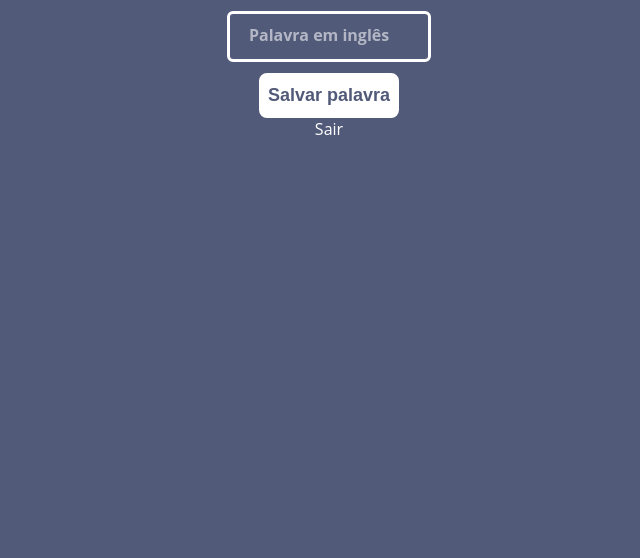
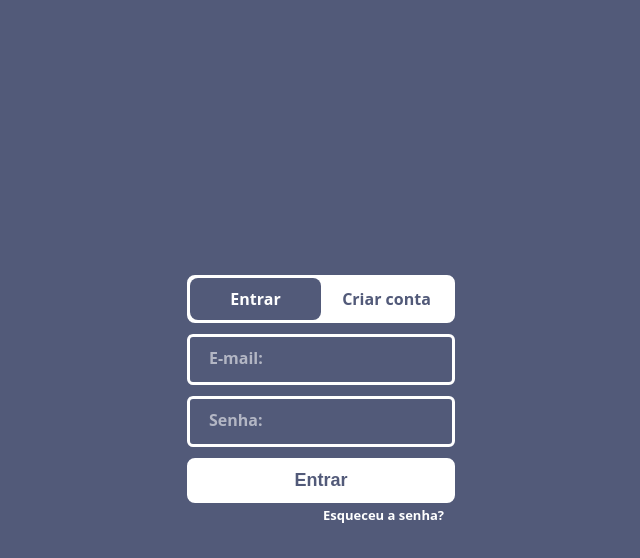
Before and after one commit to Gustavodacrvi/english-cards, a Vue app: page / in a window 1280 px wide. Before the commit this address led to /dashboard. Shown: the top 558 px of the page, without its empty margins (319-959 px from the left). Built offline with nearby package versions, Linux system fonts and the light colour scheme.

Commit message:
Auth bug fixed

```diff
--- a/src/components/Form/Form.vue
+++ b/src/components/Form/Form.vue
@@ -88,12 +88,12 @@ export default {
         goToPrivacyPolicyPage() {
             this.$router.push('/privacy')
         },
-        login() {
-          this.$store.dispatch('login', this.user)
-          this.$router.push('/dashboard')
+      async login() {
+         await this.$store.dispatch('login', this.user)
+					this.$router.push({'name': 'Dashboard'})
         },
-        signUp() {
-          this.$store.dispatch('signUp', this.user)
+     async signUp() {
+         await this.$store.dispatch('signUp', this.user)
         }
     },
     computed: {
--- a/src/router/index.js
+++ b/src/router/index.js
@@ -35,9 +35,12 @@ const router = new VueRouter({
     mode: 'history',
     routes
 })
-router.beforeEach((to, from, next) => {
+
+router.beforeEach(
+        (to, from, next) => {
             const anyRoute = ['Privacy', 'Therms', 'Home']
-    const isLogged = store.state.user || storage.get('isLogged')
+            const isLogged = store.state.user|| storage.get('isLogged') === 'true'
+					console.log(isLogged)
             if(!isLogged) {
                             if(!anyRoute.includes(to.name)) {
                                                 next('/')
@@ -47,7 +50,7 @@ router.beforeEach((to, from, next) => {
                                             }
                         }
             else {
-        if(to.path === '/') {
+                            if(to.name == 'Home') {
                                                 next('/dashboard')
                                             }
                             else {
--- a/src/services/storage.js
+++ b/src/services/storage.js
@@ -2,14 +2,8 @@ const createStorage = typeStorage => {
     if(typeStorage == 'extension') {
         const get = (key) => {
             let value
-            $browser.storage.sync.get([String(key), (result) => {
-                try {
-                    value = JSON.parse(result[String(key)])
-                }
-                catch(err) {
-                    value = result[String(key)]
-                }
-                return value
+            $browser.storage.sync.get([key, (result) => {
+                value = result[key]
             }])
             return value
         }
@@ -31,13 +25,8 @@ const createStorage = typeStorage => {
     else if(typeStorage == 'browser') {
         let parseValue
         const get = key => {
-            const value = localStorage.getItem(String(key))
-            try {
-                parseValue = JSON.parse(value)
-            }
-            catch (err) {
-                parseValue = value
-            }
+            const value = localStorage.getItem(key)
+					return value
         }
         const set = (key, value) => {
             const parseValue = typeof value === "object" ? JSON.stringify(value) : String(value)
--- a/src/store/index.js
+++ b/src/store/index.js
@@ -4,7 +4,6 @@ import firebase from 'firebase/app'
 import { storage } from '../services/storage'
 import 'firebase/auth'
 import 'firebase/firestore'
-import router from '../router'
 const firebaseConfig = {
   apiKey: "AIzaSyDB4r-56op-Z9sgHzE39W3ygp7PH8BbNFk",
   authDomain: "english-cards-1c691.firebaseapp.com",
@@ -22,7 +21,7 @@ Vue.use(Vuex)
 export default new Vuex.Store({
     state: {
       isLogged: false,
-      user: {} ,
+      user: null ,
       error: null,
       words: [],
       errors: {
@@ -47,13 +46,14 @@ export default new Vuex.Store({
         if(payload) {
           state.isLogged = true
           storage.set('isLogged', true)
+          state.user = payload
         }
-        else {
-          storage.remove('isLogged')
-        }
-        state.user = payload
 
       },
+			removeUser(state) {
+				state.user = null
+				storage.remove('isLogged')
+			},
       setWord(state, payload) {
         state.words.push(payload)
       }
@@ -63,7 +63,7 @@ export default new Vuex.Store({
       async login({commit}, payload) {
         try {
           const firebaseUser = await auth.signInWithEmailAndPassword(payload.email, payload.password)
-          commit('setUser', firebaseUser.user)
+          commit('setUser', {uid: firebaseUser.user?.uid, email: firebaseUser.user?.email, username: payload.username})
           commit('setError', null)
         } catch (err) {
           commit('setUser', null)
@@ -72,14 +72,8 @@ export default new Vuex.Store({
 
       },
       async logout({commit}) {
-        auth.signOut()
-        .then(() => {
-          commit('setUser', null)
-        })
-        .catch(err => {
-          commit('setError', err.code)
-        })
-        router.push('/')
+         await auth.signOut()
+         commit('removeUser')
       },
       async signUp({commit}, payload) {
         try {
--- a/src/views/Dashboard.vue
+++ b/src/views/Dashboard.vue
@@ -22,10 +22,16 @@ export default {
     InputVue
   },
   methods: {
-    logout() {
-      this.$store.dispatch('logout')
-    }
+  async logout() {
+    await this.$store.dispatch('logout')
+		try {
+			await this.$router.push({'name': 'Home'})
+		}
+		catch(err) {
+			console.log(err)
+		}
   }
+}
 }
 </script>
 
@@ -45,5 +51,6 @@ export default {
 }
 span {
   color: var(--white);
+  cursor: pointer;
 }
 </style>
--- a/src/views/Home.vue
+++ b/src/views/Home.vue
@@ -1,20 +1,25 @@
 <template>
   <div class="home">
-      <toggle-button-vue />
+      <toggle-button />
   </div>
 </template>
 
 <script>
-import toggleButtonVue from '../components/Form/toggleButton.vue'
+import toggleButton from '../components/Form/toggleButton.vue'
 // @ is an alias to /src
 export default {
     name: 'Home',
     components: {
-        toggleButtonVue
+        toggleButton
     }
 }
 </script>
 
 <style scoped>
-
+.home {
+  top: 50%;
+  left: 50%;
+  transform: translate(-50%, -50%);
+  position: absolute;
+}
 </style>
```
Lines whose indentation alone changed are shown as unchanged.
